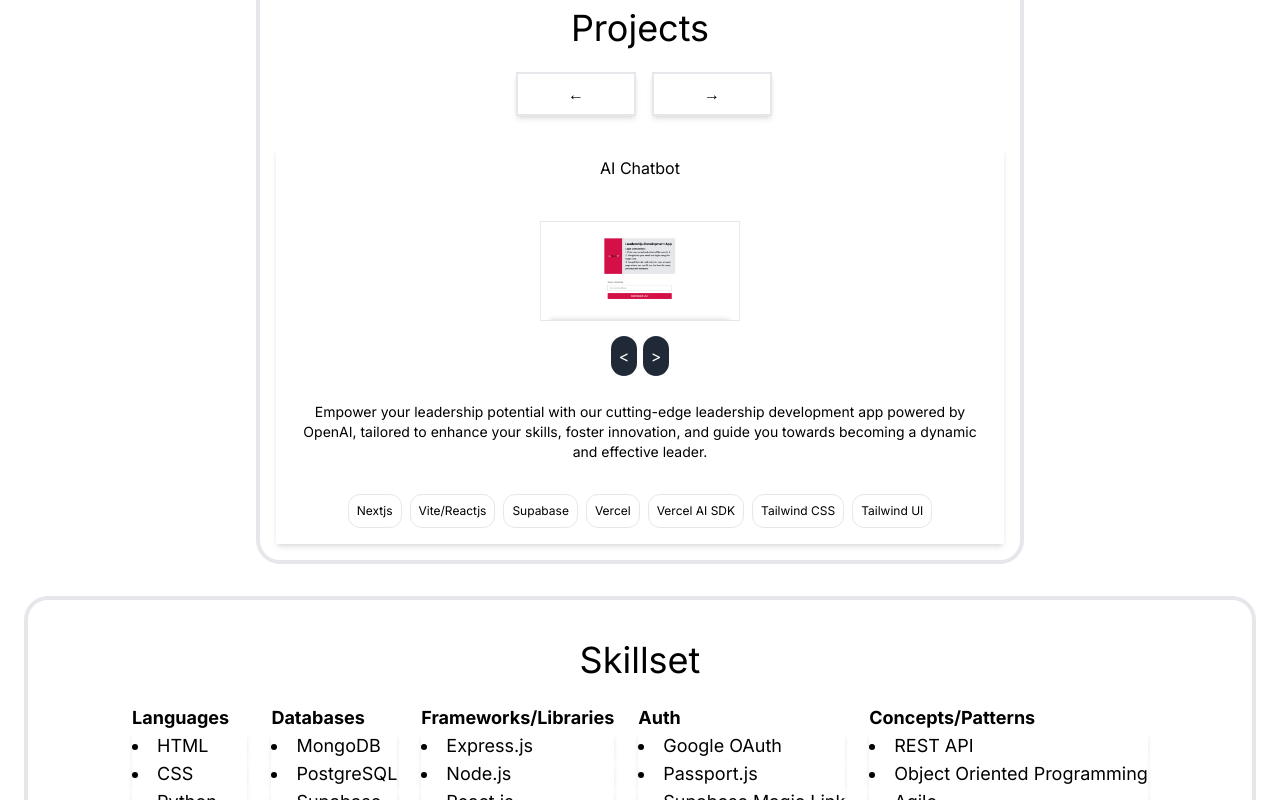
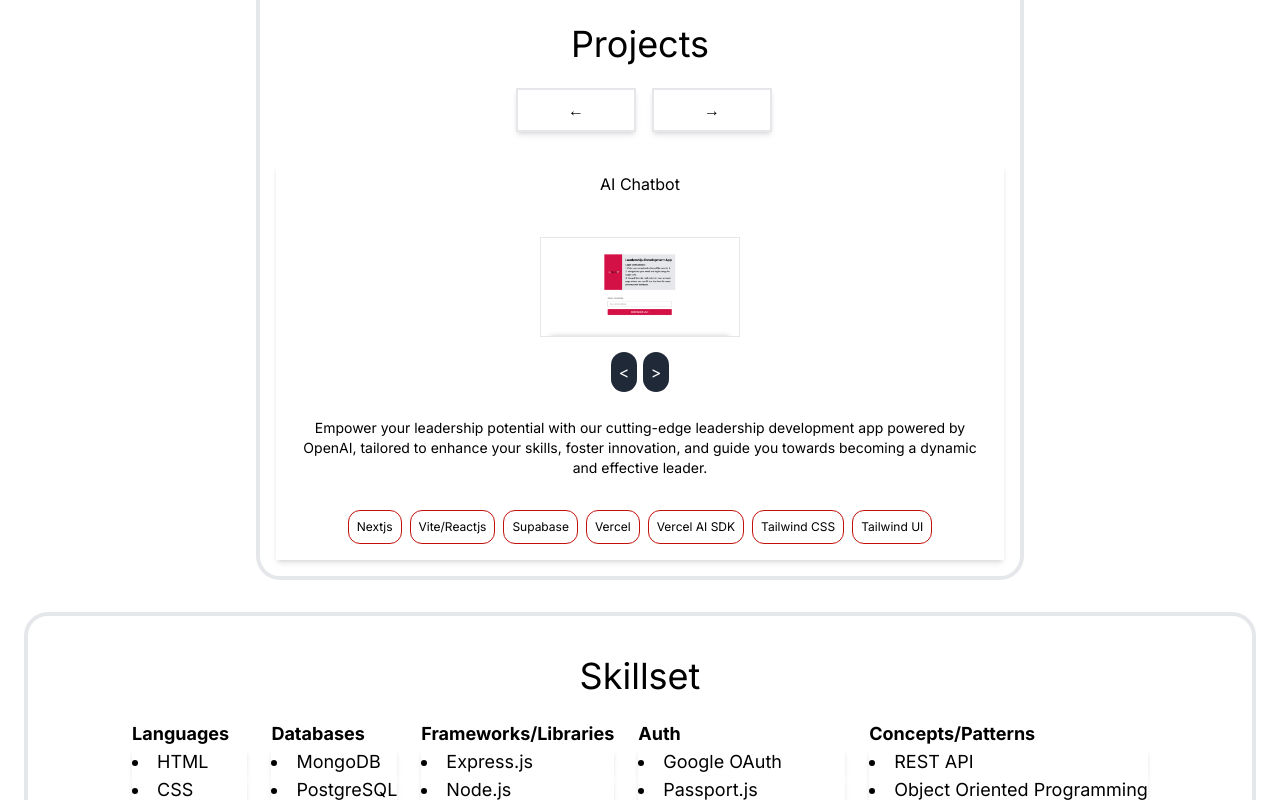
Before and after one commit to mzsellem/marleysz, a Next.js app: page / in a window 1280 px wide. Shown: the part 1013-1813 px from the top of the page. Built offline with nearby package versions, Linux system fonts and the light colour scheme.

Commit message:
intro margins

```diff
--- a/app/components/project/project.jsx
+++ b/app/components/project/project.jsx
@@ -13,7 +13,7 @@ export default function Project({ images, title, description, techLinks }) {
                <a
                   key={index}
                   href={tech.link} // Replace "example.com" with the actual link
-                  className="border rounded-xl p-2 text-xs"
+                  className="border border-poppyred rounded-xl p-2 text-xs"
                >
                   {tech.name}
                </a>
--- a/app/intro/page.jsx
+++ b/app/intro/page.jsx
@@ -8,7 +8,7 @@ export default function Intro() {
                </h1>
             </div>
             <div className="mt-4 flex md:flex-col items-center justify-center m-3">
-               <div className="text-xl md:text-4xl font-thin text-start">
+               <div className="text-xl md:mb-4 md:text-4xl font-thin text-start">
                   FULL STACK SOFTWARE ENGINEER
                </div>
                <div className="flex justify-center">
--- a/tailwind.config.js
+++ b/tailwind.config.js
@@ -12,6 +12,9 @@ module.exports = {
         'gradient-conic':
           'conic-gradient(from 180deg at 50% 50%, var(--tw-gradient-stops))',
       },
+      colors: {
+        'poppyred': '#c2100b',
+      }
     },
   },
   plugins: [],
```
Also changed, not shown: app/globals.css (line endings or trailing spaces).
